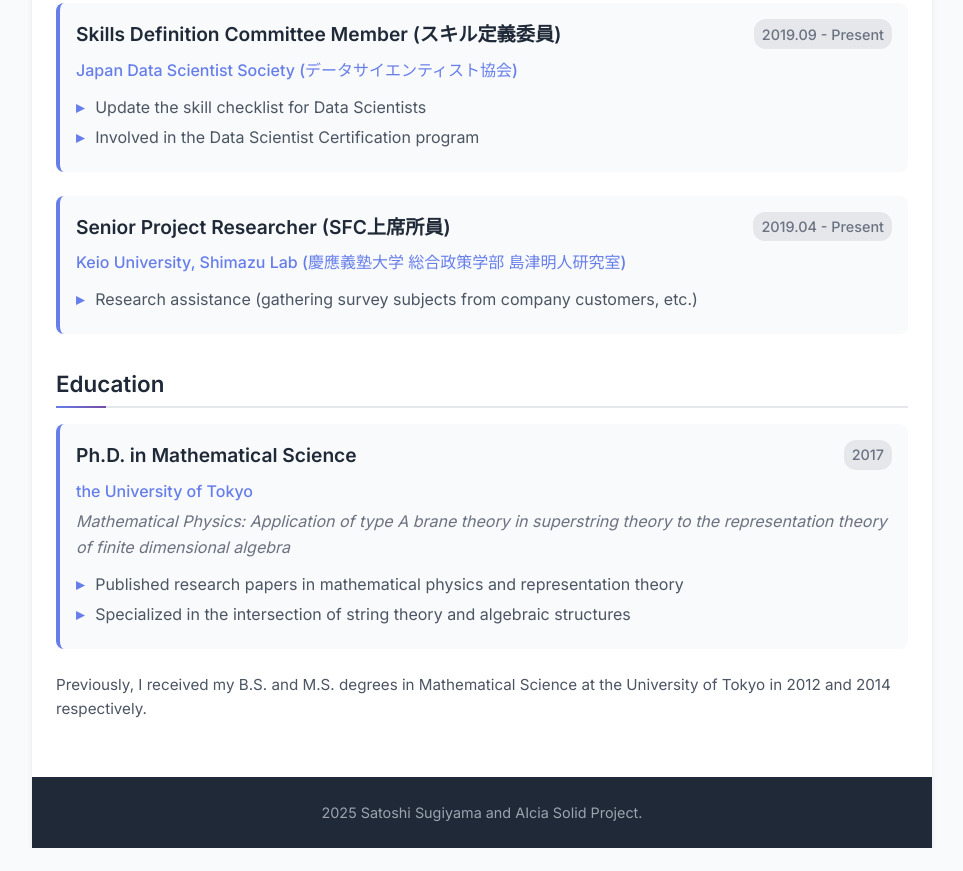
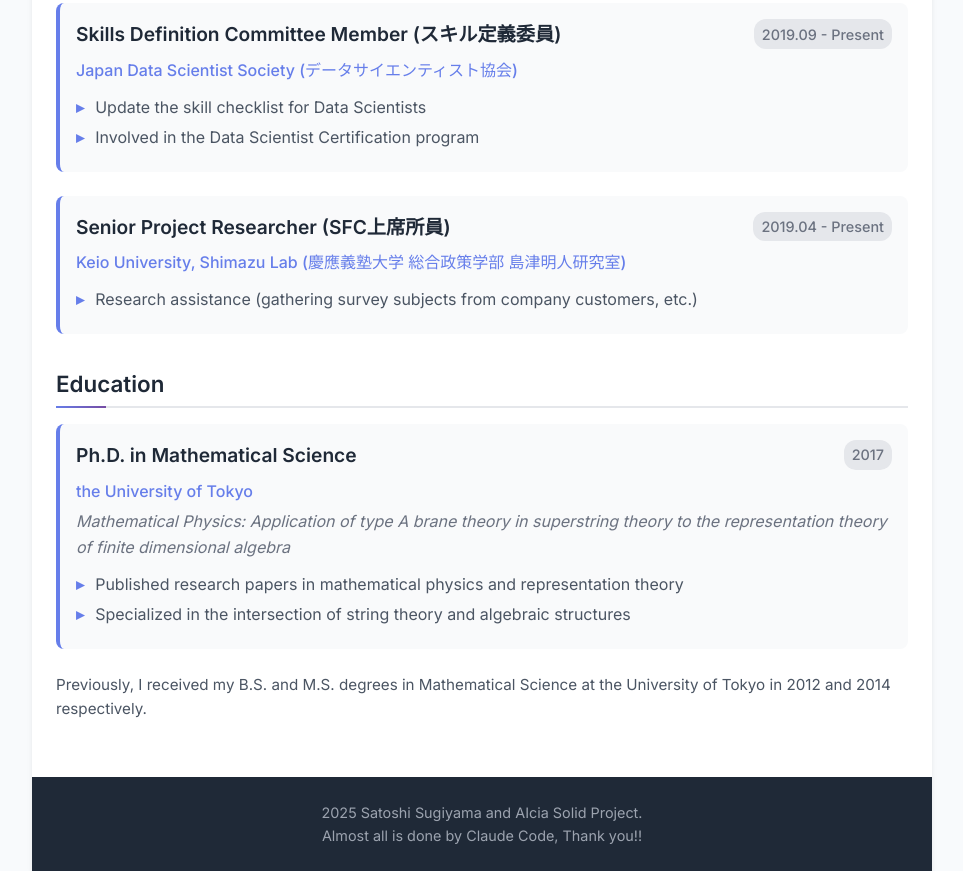
Before and after one commit to sugiyama34/sugiyama34.github.io, a plain HTML site: page docs/index.html in a window 1280 px wide. Shown: the part 3597-4468 px from the top of the page, without its empty margins (158-1121 px from the left). Before the commit the page ends 4445 px from the top, so only its background shows below. Drawn offline with Linux system fonts and the light colour scheme.

Commit message:
update footer

```diff
--- a/docs/index.html
+++ b/docs/index.html
@@ -267,7 +267,10 @@
         </main>
 
         <footer class="footer">
-            <p>2025 Satoshi Sugiyama and AIcia Solid Project.</p>
+            <p>
+                2025 Satoshi Sugiyama and AIcia Solid Project. <br>
+                Almost all is done by Claude Code, Thank you!!
+            </p>
         </footer>
     </div>
 </body>
```
